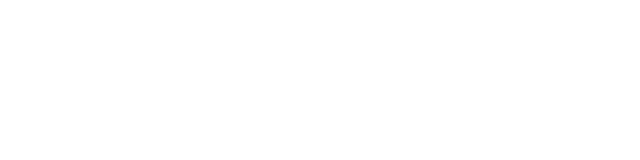
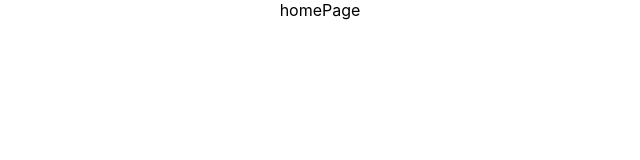
Before and after one commit to dankarger/mid-project-game, a React (Create React App) app: page /settings in a window 1280 px wide. Before the commit this address had no page. Shown: the top 160 px of the page, without its empty margins (320-960 px from the left). Built offline with nearby package versions, Linux system fonts and the light colour scheme.

Commit message:
building site structure 2

```diff
--- a/src/componenets/gameApp/GameApp.jsx
+++ b/src/componenets/gameApp/GameApp.jsx
@@ -1,6 +1,6 @@
-import React, {useState} from "react";
+import React  from "react";
 import {BrowserRouter, Route, Routes} from "react-router-dom";
-
+import SettingsPage from "../../pages/SettingsPage/SettingsPage";
 import HomePage from "../../pages/HomePage";
 
 
@@ -12,7 +12,7 @@
 
                 <Routes>
                     <Route path='/' exact element={<HomePage />} />
-                    {/*<Route path='/cards' exact element={<ShowCardPage />} />*/}
+                    <Route path='/settings' exact element={<SettingsPage />} />
                     {/*<Route path='/manage' exact element={<ManageCardsPage />} />*/}
                 </Routes>
             </BrowserRouter>
--- a/src/pages/HomePage.jsx
+++ b/src/pages/HomePage.jsx
@@ -1,4 +1,4 @@
-import React,{useState} from "react";
+import React    from "react";
 
 
 
--- a/src/pages/SettingsPage/SettingsPage.jsx
+++ b/src/pages/SettingsPage/SettingsPage.jsx
@@ -0,0 +1,15 @@
+import React    from "react";
+
+
+
+const SettingsPage = () => {
+
+
+
+    return(
+        <div>
+            homePage
+        </div>
+    )
+}
+export default SettingsPage
```
